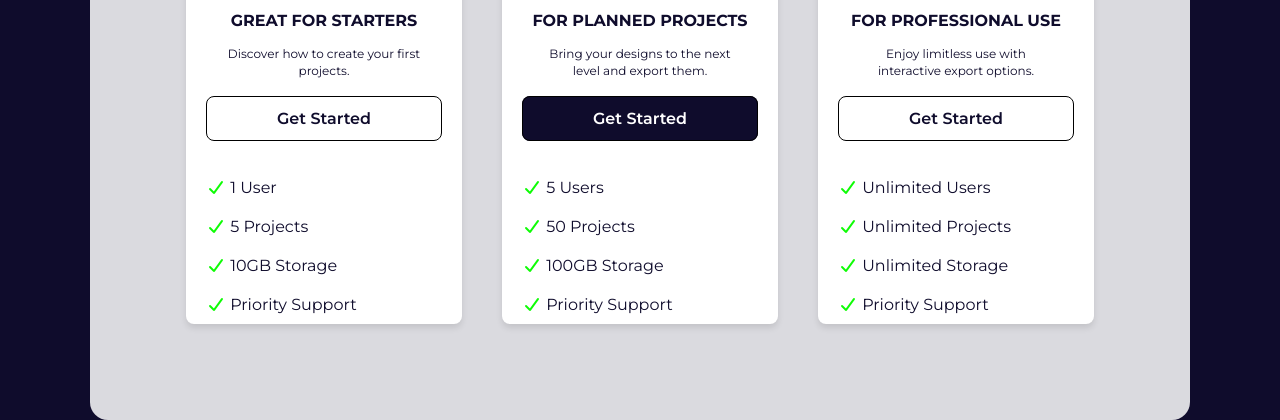
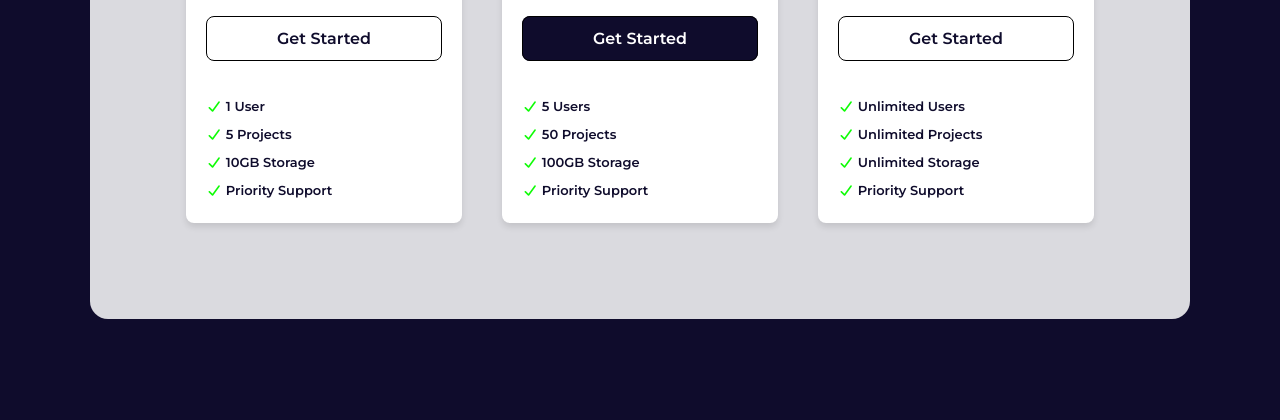
Before and after one commit to AllenCodess/pricing-card, a plain HTML site: page index.html in a window 1280 px wide. Shown: the part 486-906 px from the top of the page. After the commit the page ends 805 px from the top, so only its background shows below. Drawn offline with Linux system fonts and the light colour scheme.

Commit message:
polished readme and made small pedantic changes to the list

```diff
--- a/styles.css
+++ b/styles.css
@@ -20,7 +20,7 @@ body {
 .pricing {
   display: flex;
   justify-content: space-between;
-  margin-top: 14rem;
+  margin-top: 9rem;
   padding: 6rem;
   gap: 40px;
 }
@@ -46,8 +46,10 @@ h2 {
 
 li {
   list-style: none;
-  padding-bottom: 10px;
-  margin-top: 10px;
+  padding-bottom: 5px;
+  margin-top: 7px;
+  font-weight: 600;
+  font-size: 13px;
 }
 
 .btn {
@@ -116,4 +118,5 @@ ul {
   margin-top: 50px;
   text-align: left;
   padding-left: 20px;
+  padding-bottom: 20px;
 }
```
Also changed, not shown: pricingcard.png (added), 1 other file.
